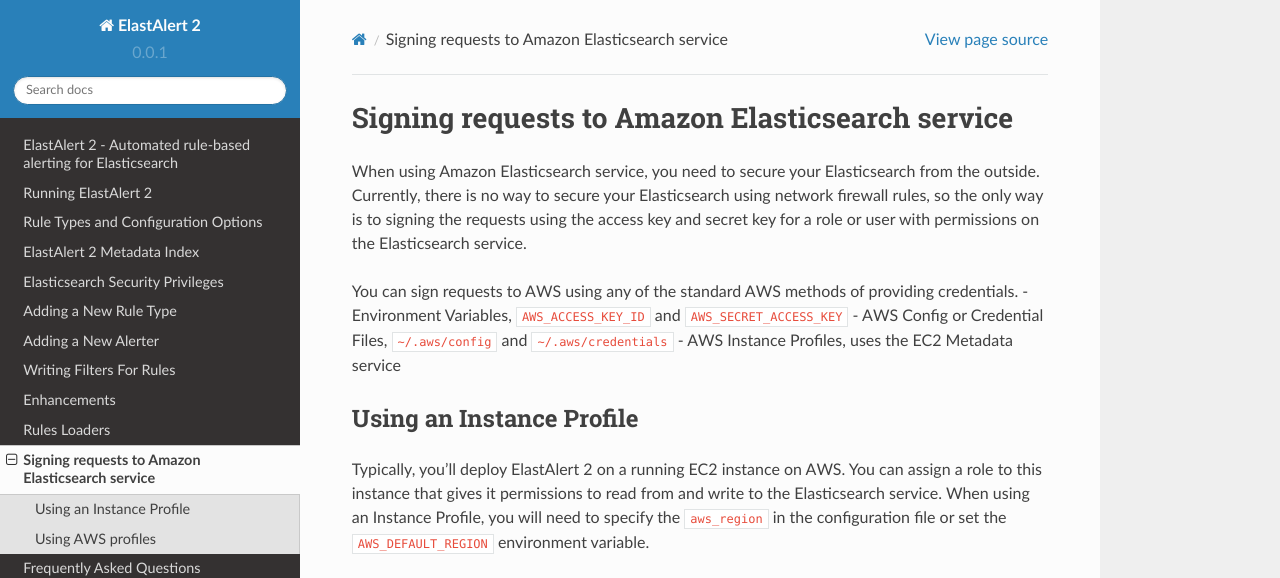
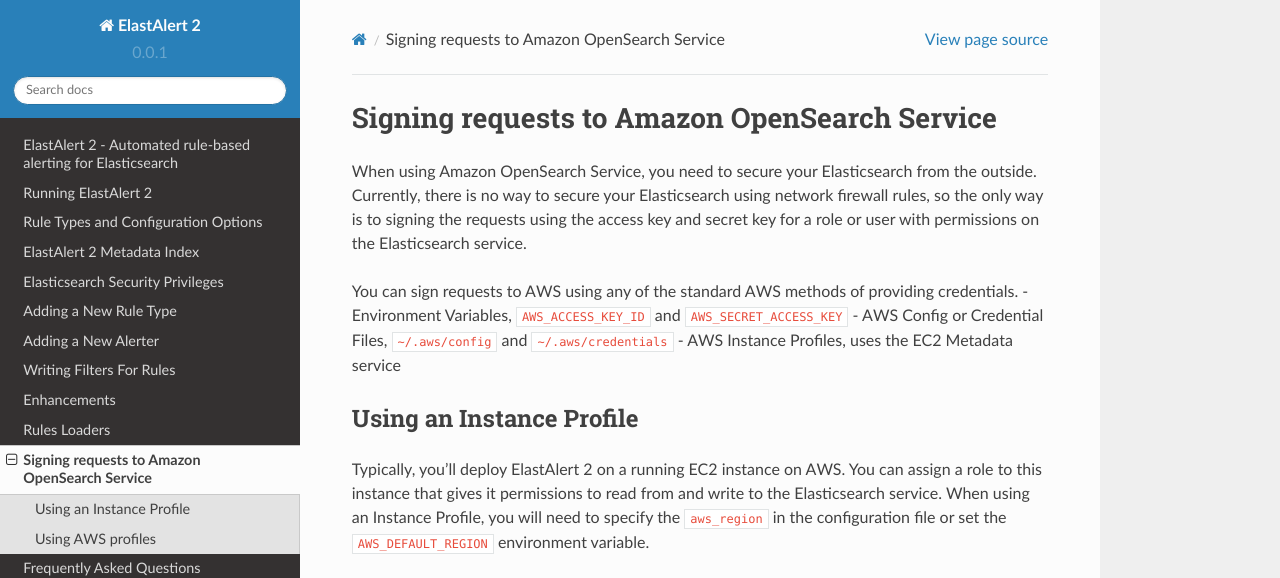
Before and after one commit to Yelp/elastalert, a Sphinx documentation site: the page built from docs/source/recipes/signing_requests.rst, in a window 1280 px wide and 996 px high. Shown: the top 578 px of the window. Built offline with Sphinx 7.4.7 and the Read the Docs theme 2.0.0, drawn with Linux system fonts in a browser that asks for light colours.

Commit message:
Updated wording. AmazonOpenSearchService
"Amazon Elasticsearch Service" to "Amazon OpenSearch Service"

```diff
--- a/docs/source/elastalert.rst
+++ b/docs/source/elastalert.rst
@@ -211,10 +211,10 @@
 
 ``email_reply_to``: This sets the Reply-To header in emails. The default is the recipient address.
 
-``aws_region``: This makes ElastAlert 2 to sign HTTP requests when using Amazon Elasticsearch Service. It'll use instance role keys to sign the requests.
+``aws_region``: This makes ElastAlert 2 to sign HTTP requests when using Amazon OpenSearch Service. It'll use instance role keys to sign the requests.
 The environment variable ``AWS_DEFAULT_REGION`` will override this field.
 
-``profile``: AWS profile to use when signing requests to Amazon Elasticsearch Service, if you don't want to use the instance role keys.
+``profile``: AWS profile to use when signing requests to Amazon OpenSearch Service, if you don't want to use the instance role keys.
 The environment variable ``AWS_DEFAULT_PROFILE`` will override this field.
 
 ``replace_dots_in_field_names``: If ``True``, ElastAlert 2 replaces any dots in field names with an underscore before writing documents to Elasticsearch.
--- a/docs/source/recipes/signing_requests.rst
+++ b/docs/source/recipes/signing_requests.rst
@@ -1,9 +1,9 @@
 .. _signingrequests:
 
-Signing requests to Amazon Elasticsearch service
+Signing requests to Amazon OpenSearch Service
 ================================================
 
-When using Amazon Elasticsearch service, you need to secure your Elasticsearch
+When using Amazon OpenSearch Service, you need to secure your Elasticsearch
 from the outside. Currently, there is no way to secure your Elasticsearch using
 network firewall rules, so the only way is to signing the requests using the
 access key and secret key for a role or user with permissions on the
```
